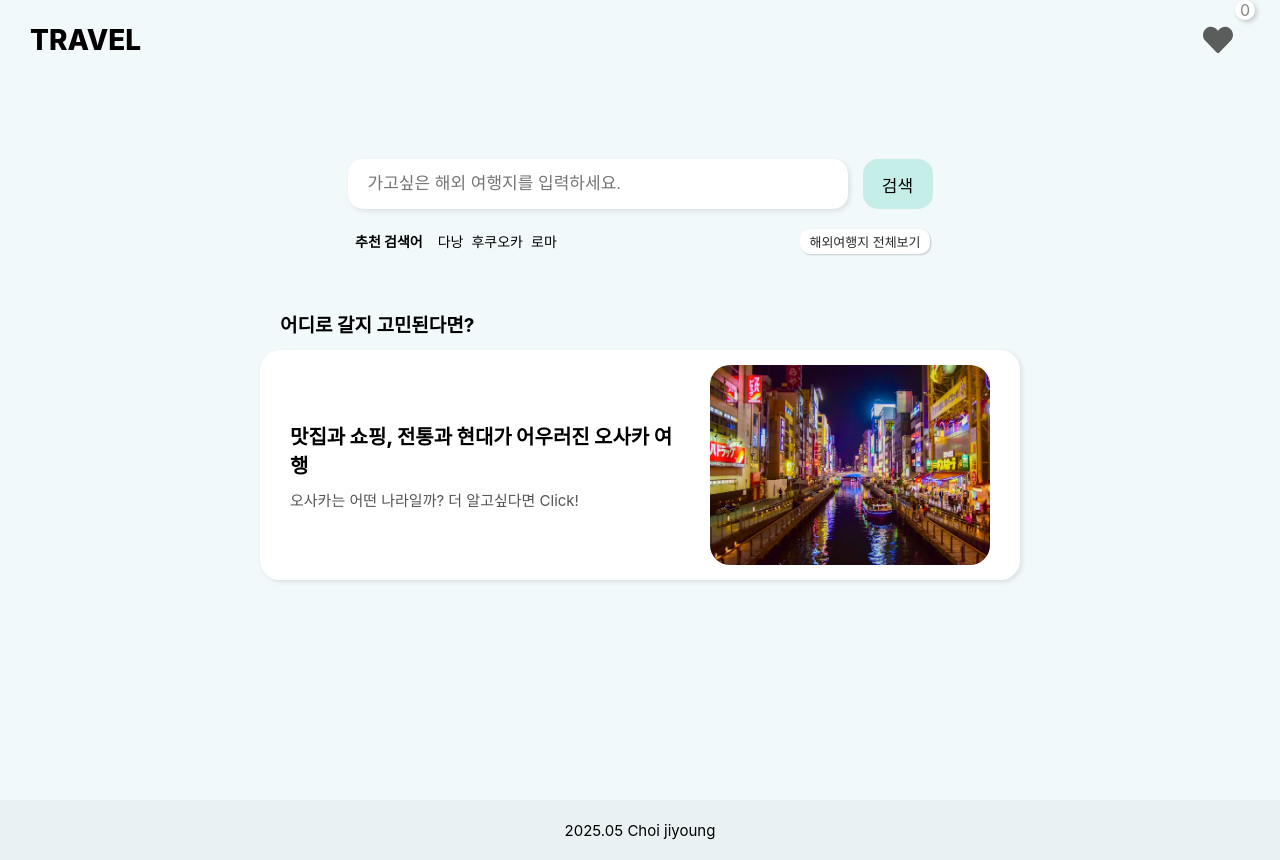
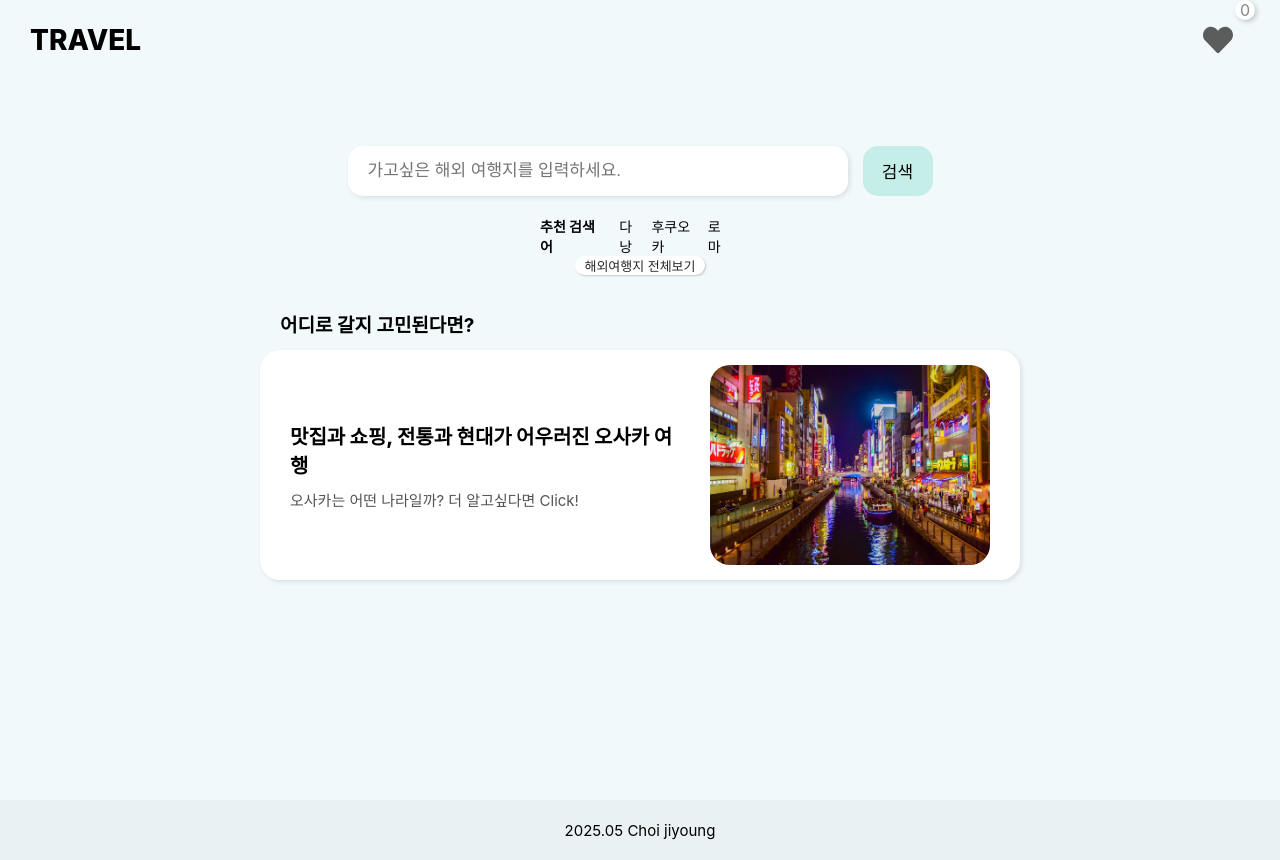
Before and after one commit to jizero1/react-project4-travel, a React (Create React App) app: page / in a window 1280 px wide. Built offline with nearby package versions, Linux system fonts and the light colour scheme.

Commit message:
feat: SearchBar.css 추천 검색어 위치를 중아으로 이동

```diff
--- a/src/pages/Home/SearchBar.css
+++ b/src/pages/Home/SearchBar.css
@@ -40,15 +40,18 @@
     height: 40px;
     /* background-color: pink; */
     margin-top: 12px;
-    position: relative;
+    /* position: relative; */
 }
 
-/* -------------- 추천 검색어 -------------- */
-.searchBar-travelAll-container .searchBar-travelPick {
-    display: flex;
+/* -------------- 추천 검색어 디자인 -------------- */
+.searchBar .searchBar-travelPick {
+    /* display: flex;
     position: absolute;
     left: 35px;
-    align-items: center;
+    align-items: center; */
+    width: 200px;
+    /* background-color: grey; */
+    margin-top: 20px;
 }
 
 .searchBar-travelPick .travelPick-title {
@@ -70,7 +73,9 @@
     font-weight: 700;
     color: rgb(52, 76, 165);
 }
-.searchBar-travelAll-container .searchBar-travelAll {
+
+/* --------------- 해외여행지 전체보기 버튼 디자인 ------------  */
+.searchBar .searchBar-travelAll {
     /* position: absolute; */
     width: 130px;
     height: 25px;
@@ -83,10 +88,8 @@
     font-weight: 500;
     color: rgb(41, 41, 41);
     /* margin-top: 10px; */
-    position: absolute;
-    right: 30px;
 }
-.searchBar-travelAll-container .searchBar-travelAll:hover {
+.searchBar .searchBar-travelAll:hover {
      background-color: rgb(134, 134, 134,0.2);
 }
 
--- a/src/pages/Home/SearchBar.js
+++ b/src/pages/Home/SearchBar.js
@@ -45,8 +45,8 @@ function SearchBar() {
                 <button className="searchBtn common-searchBar"
                     onClick={searchBtnClick}>검색</button>
             </div>
-            <div className="searchBar-travelAll-container common-flex">
-                <div className="searchBar-travelPick">
+            {/* <div className="searchBar-travelAll-container common-flex"> */}
+                <div className="searchBar-travelPick common-flex">
                     <p className="travelPick-title">추천 검색어</p>
                     <div className="searchBar-travelPickName">
                         <p onClick={() => travelPick('다낭')}>다낭</p>
@@ -56,7 +56,7 @@ function SearchBar() {
                 </div>
                 <p className="searchBar-travelAll common-flex"
                     onClick={() => { setInputText(''); travelAllView(); }}>해외여행지 전체보기</p>
-            </div>
+            {/* </div> */}
         </div>
     )
 }
```
